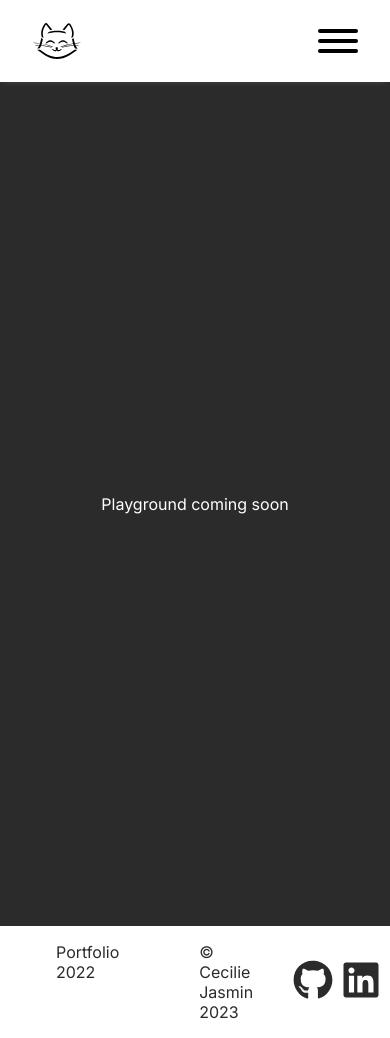
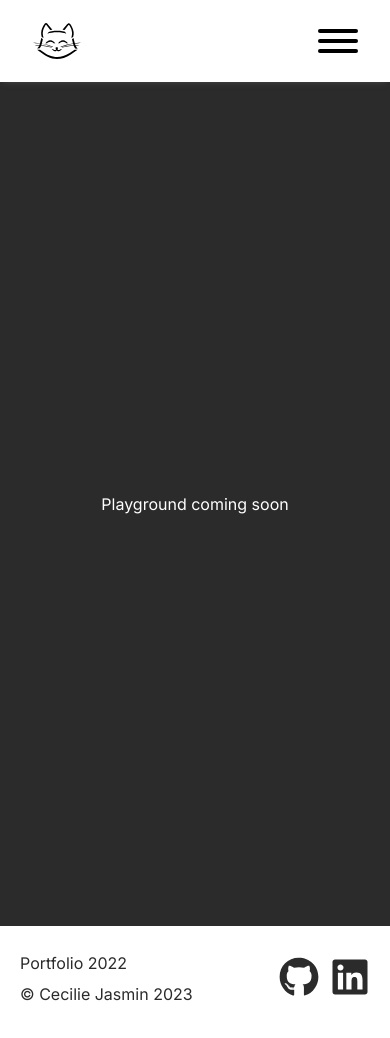
Before and after one commit to ceci919p/new_portfolio, a Next.js app: page /playground in a window 390 px wide. Built offline with nearby package versions, Linux system fonts and the light colour scheme.

Commit message:
responsive footer

```diff
--- a/src/styles/globals.scss
+++ b/src/styles/globals.scss
@@ -1,6 +1,7 @@
 @use "layout";
 @use "base";
 @use "abstracts/vars";
+@use "abstracts/mixins";
 
 a {
   text-decoration: none;
@@ -179,18 +180,31 @@ nav {
 }
 
 footer {
+  padding: 0;
+  margin-inline: 1.25rem;
   background-color: vars.$light;
-  margin: 1rem;
   display: flex;
   justify-content: space-between;
+  align-items: center;
 
   ul {
-    display: flex;
-    gap: 5rem;
-    margin: auto;
+    @include mixins.for-tablet-portrait {
+      display: flex;
+      gap: 1rem;
+    }
+  }
+
+  ul li {
+    margin-block: 0.7rem;
+  }
+
+  ul,
+  .socials {
+    padding: 0;
   }
 
   .socials {
-    gap: 0.5rem;
+    display: flex;
+    gap: 0.7rem;
   }
 }
--- a/src/styles/layout/Home.module.scss
+++ b/src/styles/layout/Home.module.scss
@@ -23,22 +23,29 @@ li {
 
 #about {
   p {
-    padding-inline: 3.125rem;
-    padding-block: 11rem;
     /* font-size: 2.875rem; */
-    font-size: 2.5rem;
+
     margin: auto;
+    padding-block: 5rem;
+    font-size: 1.7rem;
+    padding-inline: 1.25rem;
+
+    @include mixins.for-tablet-portrait {
+      padding-block: 11rem;
+      font-size: 3rem;
+    }
   }
 }
 
 #projects {
   margin: 1.25rem;
+  margin-block-start: 3rem;
 
   @include mixins.for-tablet-portrait {
+    margin-block-start: 5rem;
     display: grid;
     grid-template-columns: 1fr 1fr;
     gap: 1.25rem;
-    margin-block: 5rem;
   }
 }
 /*
```
Also changed, not shown: src/components/home_sections/About.jsx (+5 -8 lines).
